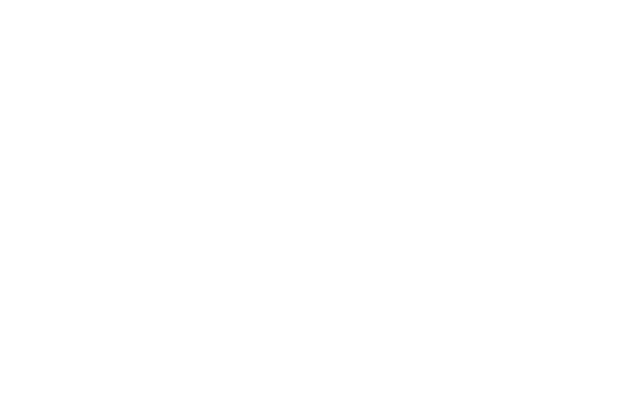
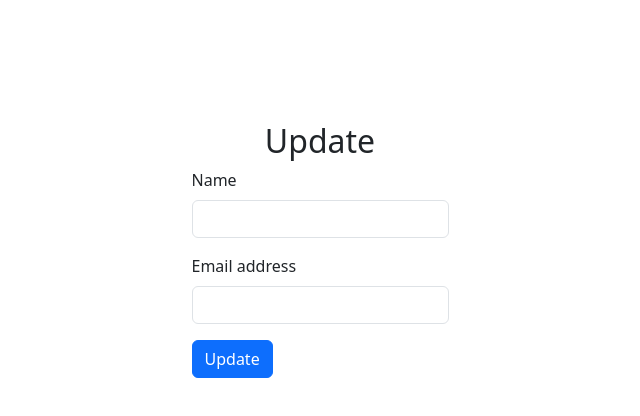
Before and after one commit to tilaksaxena16/classproject, a React (Create React App) app: page /update in a window 1280 px wide. Before the commit this address had no page. Shown: the top 416 px of the page, without its empty margins (320-960 px from the left). Built offline with nearby package versions, Linux system fonts and the light colour scheme.

Commit message:
in crud operations delete done

```diff
--- a/src/App.js
+++ b/src/App.js
@@ -5,6 +5,7 @@ import { Create } from "./crud/create";
 import { Read } from "./crud/Read";
 import { Login } from "./components/Login";
 import { Databinding } from "./components/Databinding";
+import { Update } from "./crud/Update";
 
 const App = () => {
   return (
@@ -14,6 +15,7 @@ const App = () => {
           <Routes>
             <Route exact path="/data" element={<Databinding />} />
             <Route exact path="/login" element={<Login />} />
+            <Route exact path="/update" element={<Update />} />
             <Route exact path="/" element={<Create />} />
             <Route exact path="/read" element={<Read />} />
           </Routes>
--- a/src/crud/Read.jsx
+++ b/src/crud/Read.jsx
@@ -1,5 +1,6 @@
 import axios from 'axios'
 import React, { useState, useEffect } from 'react'
+import { Link } from 'react-router-dom';
 
 const Read = () => {
 
@@ -11,6 +12,13 @@ const Read = () => {
                 //console.log(res.data)
                 setData(res.data);
             })
+    }
+
+    const handleDelete = (id) => {
+        axios.delete(`https://6481b70929fa1c5c5031ecf2.mockapi.io/crud-practise/${id}`
+        ).then(() => {
+            getData()
+        })
     }
 
     useEffect(() => {
@@ -38,22 +46,25 @@ const Read = () => {
 
                         return (
                             <>
-                                <tbody>
-                                    <tr key={eachData.id}>
+                                <tbody key={eachData.id}>
+                                    <tr>
                                         <th scope="row">{eachData.id}</th>
                                         <td>{eachData.name}</td>
                                         <td>{eachData.email}</td>
                                         <td>
-                                            <button className='btn btn-success'>Edit</button>
+                                            <Link to="/update">
+                                                <button className='btn btn-success'>Edit</button>
+                                            </Link>
                                         </td>
                                         <td>
-                                            <button className='btn btn-danger'>Delete</button>
+                                            <button className='btn btn-danger' onClick={() => { handleDelete(eachData.id) }}>Delete</button>
                                         </td>
 
                                     </tr>
                                 </tbody>
                             </>
-                        )})
+                        )
+                    })
                 }
             </table>
 
--- /dev/null
+++ b/src/crud/Update.jsx
@@ -0,0 +1,29 @@
+import React from 'react'
+
+const Update = () => {
+  return (
+    <>
+    <h2>Update</h2>
+            <form>
+                <div className="mb-3">
+                    <label for="exampleInputPassword1" className="form-label">Name</label>
+                    <input type="text" className="form-control"
+                    //onChange={(e) =>{setName(e.target.value)}}
+                     />
+                </div>
+                <div className="mb-3">
+                    <label for="exampleInputEmail1" className="form-label">Email address</label>
+                    <input type="email" className="form-control" aria-describedby="emailHelp"
+                    //onChange={(e) =>{setEmail(e.target.value)}}
+                     />
+                </div>
+                <button type="submit" className="btn btn-primary"
+                //onClick={handlesubmit}
+                >Update</button>
+            </form>
+
+    </>
+  )
+}
+
+export { Update };
--- a/src/crud/create.jsx
+++ b/src/crud/create.jsx
@@ -20,9 +20,11 @@ const Create = () => {
             {   name:name,
                 email:email,
                 header,
-            });
+            })
+            .then(()=>{
+                history("/read");
 
-            history("/read");
+            })
     };
 
     return (
```
